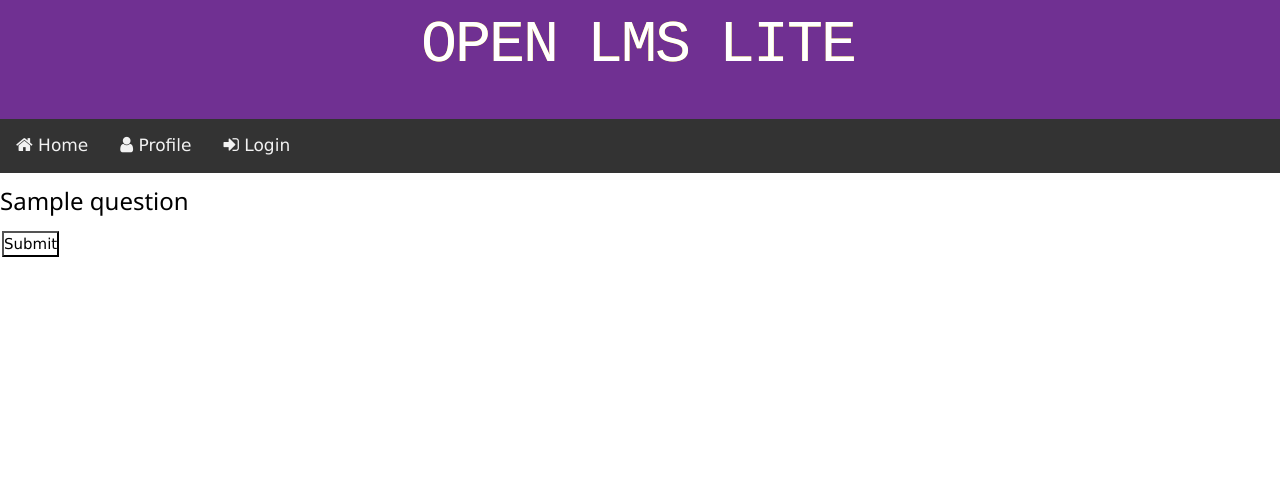
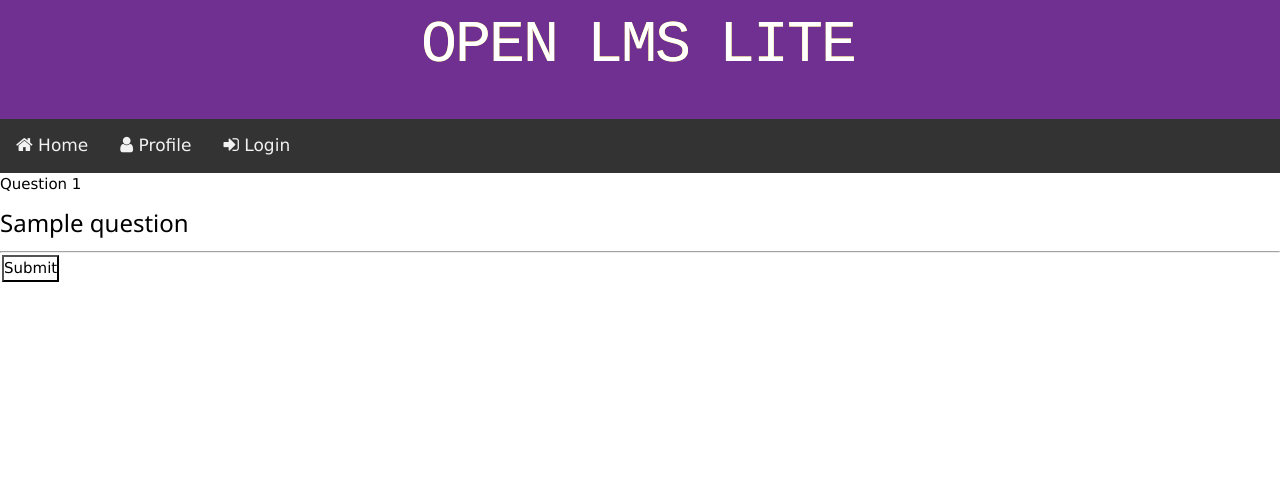
Before and after one commit to GSU-CS-Software-Engineering/2019-LMSLite, a Django app: template templates/quiz_page.html in a window 1280 px wide. Shown: the top 493 px of the page. Run offline with Django 3.2, Linux system fonts and the light colour scheme; the template is opened without the code that fills it: most values are stand-ins (such as "Sample title", 1, 10 or a date in 2020).

Commit message:
fixed student quiz page

```diff
--- a/templates/quiz_page.html
+++ b/templates/quiz_page.html
@@ -4,6 +4,8 @@
     <form method="post" enctype="multipart/form-data">
     {% csrf_token %}
     {% for Question in questions %}
+         <div id = "Question '{{ forloop.counter }}'">
+        <label>Question {{ forloop.counter }}</label>
         <h3>{{ Question.label }}</h3>
         {% for answer in Question.answers %}
             {% if Question.type == 1 %}
@@ -37,6 +39,8 @@
             {% endif %}
 
         {% endfor %}
+        </div>
+        <hr>
     {% endfor %}
     <input type="submit" value="Submit" name="quiz_submit">
     </form>
```
Also changed, not shown: db.sqlite3.
